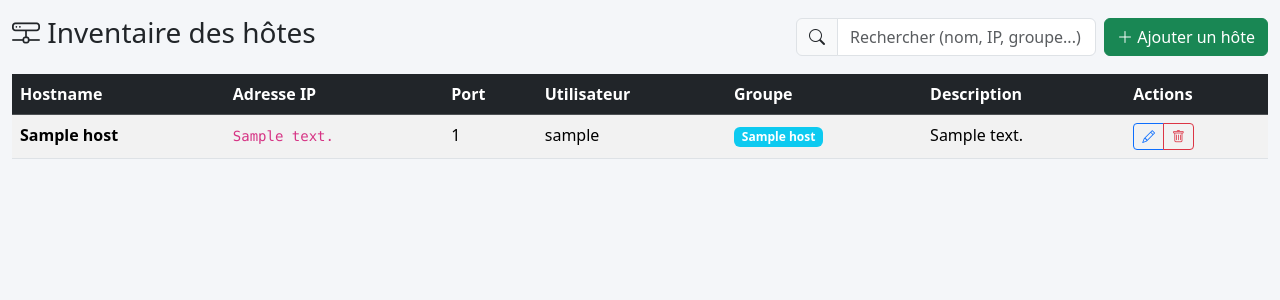
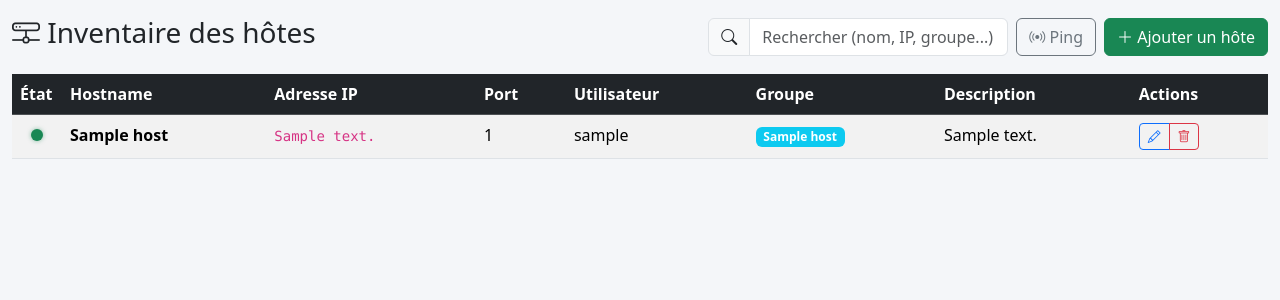
Before and after one commit to alexisboizard/ansible-gui, a Flask app: page / in a window 1280 px wide. Shown: the part 57-357 px from the top of the page. Run offline with Flask 3, Linux system fonts and the light colour scheme; the visitor is signed in with stand-in values (Sample User, id 1); tables that the repository leaves empty hold one stand-in row (values such as "Sample post"); some libraries are stand-ins or nearby versions.

Commit message:
feat: add host reachability indicator with periodic background ping
Adds green/red/grey status dots in the inventory table showing whether
each host is reachable via ICMP ping. A background APScheduler job pings
all hosts periodically (default every 120s, configurable in settings).
Manual ping trigger button also available in the UI.

https://claude.ai/code/session_01WR5Ts9exoPgkpqAmes3H4d

```diff
--- a/app/models.py
+++ b/app/models.py
@@ -11,6 +11,9 @@ class Host(db.Model):
     group_name = db.Column(db.String(128), default="all")
     variables = db.Column(db.Text, default="{}")
     description = db.Column(db.Text, default="")
+    reachable = db.Column(db.Boolean, default=None, nullable=True)  # None=unknown, True/False
+    last_ping = db.Column(db.DateTime, nullable=True)
+    ping_latency = db.Column(db.Float, nullable=True)  # ms
     created_at = db.Column(db.DateTime, default=datetime.datetime.utcnow)
     updated_at = db.Column(
         db.DateTime, default=datetime.datetime.utcnow, onupdate=datetime.datetime.utcnow
@@ -26,6 +29,9 @@ class Host(db.Model):
             "group_name": self.group_name,
             "variables": self.variables,
             "description": self.description,
+            "reachable": self.reachable,
+            "last_ping": self.last_ping.isoformat() if self.last_ping else None,
+            "ping_latency": self.ping_latency,
             "created_at": self.created_at.isoformat() if self.created_at else None,
             "updated_at": self.updated_at.isoformat() if self.updated_at else None,
         }
--- a/app/routes.py
+++ b/app/routes.py
@@ -5,7 +5,8 @@ from app import db
 from app.models import Host, Playbook, Execution, Schedule, Setting
 from app.runner import run_playbook
 from app.notifications import send_execution_report
-from app.scheduler import add_schedule_job, remove_schedule_job
+from app.scheduler import add_schedule_job, remove_schedule_job, setup_ping_job
+from app.ping import ping_all_hosts
 from app.auth import login_required, authenticate, change_admin_password
 
 main_bp = Blueprint("main", __name__)
@@ -129,6 +130,20 @@ def delete_host(host_id):
 def list_groups():
     groups = db.session.query(Host.group_name).distinct().all()
     return jsonify([g[0] for g in groups])
+
+
+@api_bp.route("/hosts/ping", methods=["POST"])
+@login_required
+def trigger_ping():
+    """Trigger an immediate ping check of all hosts."""
+    app = current_app._get_current_object()
+
+    def _run():
+        ping_all_hosts(app)
+
+    thread = threading.Thread(target=_run, daemon=True)
+    thread.start()
+    return jsonify({"message": "Vérification de la connectivité lancée."})
 
 
 # ──────────────────────────────────────────────
@@ -389,6 +404,8 @@ SETTINGS_SCHEMA = {
     "general": [
         {"key": "app_name", "label": "Nom de l'application", "placeholder": "Ansible GUI", "type": "text"},
         {"key": "ansible_timeout", "label": "Timeout exécution (secondes)", "placeholder": "3600", "type": "number"},
+        {"key": "ping_interval", "label": "Intervalle ping hôtes (secondes)", "placeholder": "120", "type": "number"},
+        {"key": "ping_timeout", "label": "Timeout ping (secondes)", "placeholder": "2", "type": "number"},
     ],
 }
 
@@ -435,6 +452,11 @@ def update_settings():
         if key in SENSITIVE_KEYS and value == "********":
             continue
         Setting.set(key, str(value), category=all_keys[key])
+
+    # Re-register ping job if interval changed
+    if "ping_interval" in data:
+        app = current_app._get_current_object()
+        setup_ping_job(app)
 
     return jsonify({"message": "Paramètres enregistrés"})
 
--- a/app/scheduler.py
+++ b/app/scheduler.py
@@ -1,12 +1,17 @@
 from apscheduler.schedulers.background import BackgroundScheduler
 from apscheduler.triggers.cron import CronTrigger
+from apscheduler.triggers.interval import IntervalTrigger
 
 from app import db
-from app.models import Schedule, Execution
+from app.models import Schedule, Execution, Setting
 from app.runner import run_playbook
 from app.notifications import send_schedule_report
+from app.ping import ping_all_hosts
 
 scheduler = BackgroundScheduler()
+
+PING_JOB_ID = "host_ping_checker"
+DEFAULT_PING_INTERVAL = 120  # seconds
 
 
 def execute_scheduled_playbook(app, schedule_id):
@@ -86,8 +91,27 @@ def remove_schedule_job(schedule_id):
         existing.remove()
 
 
+def setup_ping_job(app):
+    """Register or update the periodic host ping job."""
+    with app.app_context():
+        interval = int(Setting.get("ping_interval", str(DEFAULT_PING_INTERVAL)) or DEFAULT_PING_INTERVAL)
+
+    existing = scheduler.get_job(PING_JOB_ID)
+    if existing:
+        existing.remove()
+
+    scheduler.add_job(
+        ping_all_hosts,
+        trigger=IntervalTrigger(seconds=interval),
+        id=PING_JOB_ID,
+        args=[app],
+        replace_existing=True,
+    )
+
+
 def init_scheduler(app):
     """Initialize and start the APScheduler."""
     if not scheduler.running:
         scheduler.start()
     load_schedules(app)
+    setup_ping_job(app)
--- a/app/static/css/style.css
+++ b/app/static/css/style.css
@@ -64,3 +64,27 @@ pre#execution-output {
 .empty-state {
     padding: 3rem;
 }
+
+/* Host reachability status dot */
+.host-status-dot {
+    display: inline-block;
+    width: 12px;
+    height: 12px;
+    border-radius: 50%;
+    cursor: help;
+}
+
+.host-status-dot.status-up {
+    background-color: #198754;
+    box-shadow: 0 0 4px rgba(25, 135, 84, 0.5);
+}
+
+.host-status-dot.status-down {
+    background-color: #dc3545;
+    box-shadow: 0 0 4px rgba(220, 53, 69, 0.5);
+}
+
+.host-status-dot.status-unknown {
+    background-color: #6c757d;
+    box-shadow: 0 0 4px rgba(108, 117, 125, 0.3);
+}
--- a/app/static/js/app.js
+++ b/app/static/js/app.js
@@ -77,6 +77,19 @@ function loadHosts() {
     });
 }
 
+function hostStatusDot(host) {
+    if (host.reachable === null || host.reachable === undefined) {
+        return '<span class="host-status-dot status-unknown" title="Inconnu"></span>';
+    }
+    if (host.reachable) {
+        const latency = host.ping_latency != null ? ` (${host.ping_latency.toFixed(1)} ms)` : "";
+        const lastPing = host.last_ping ? `\nDernier ping : ${formatDate(host.last_ping)}` : "";
+        return `<span class="host-status-dot status-up" title="Joignable${latency}${lastPing}"></span>`;
+    }
+    const lastPing = host.last_ping ? `\nDernier ping : ${formatDate(host.last_ping)}` : "";
+    return `<span class="host-status-dot status-down" title="Injoignable${lastPing}"></span>`;
+}
+
 function renderHosts(hosts) {
     const tbody = document.getElementById("hosts-table");
     const empty = document.getElementById("hosts-empty");
@@ -90,6 +103,7 @@ function renderHosts(hosts) {
         .map(
             (h) => `
         <tr>
+            <td class="text-center">${hostStatusDot(h)}</td>
             <td><strong>${esc(h.hostname)}</strong></td>
             <td><code>${esc(h.ip_address)}</code></td>
             <td>${h.port}</td>
@@ -109,6 +123,16 @@ function renderHosts(hosts) {
         </tr>`
         )
         .join("");
+}
+
+function triggerPing() {
+    api("POST", "/api/hosts/ping")
+        .then((r) => {
+            showToast(r.message);
+            // Reload hosts after a delay to let ping finish
+            setTimeout(loadHosts, 5000);
+        })
+        .catch((e) => showToast(e.message, "danger"));
 }
 
 function filterHosts() {
--- a/app/templates/index.html
+++ b/app/templates/index.html
@@ -57,6 +57,9 @@
                            placeholder="Rechercher (nom, IP, groupe...)"
                            oninput="filterHosts()">
                 </div>
+                <button class="btn btn-outline-secondary" onclick="triggerPing()" title="Vérifier la connectivité">
+                    <i class="bi bi-broadcast"></i> Ping
+                </button>
                 <button class="btn btn-success" onclick="showHostModal()">
                     <i class="bi bi-plus-lg"></i> Ajouter un hôte
                 </button>
@@ -66,6 +69,7 @@
             <table class="table table-striped table-hover">
                 <thead class="table-dark">
                     <tr>
+                        <th style="width:50px">État</th>
                         <th>Hostname</th>
                         <th>Adresse IP</th>
                         <th>Port</th>
```
Also changed, not shown: app/ping.py (added, +47 -0 lines).
